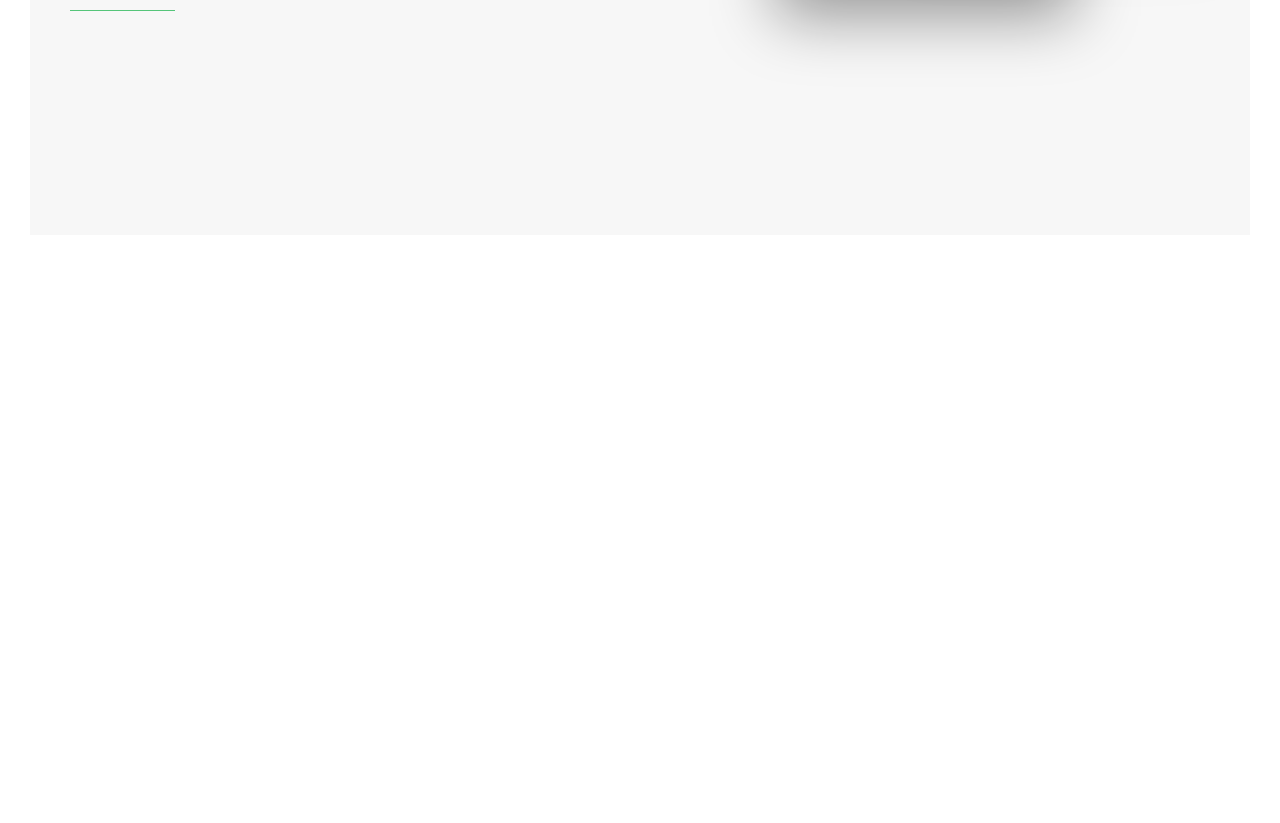
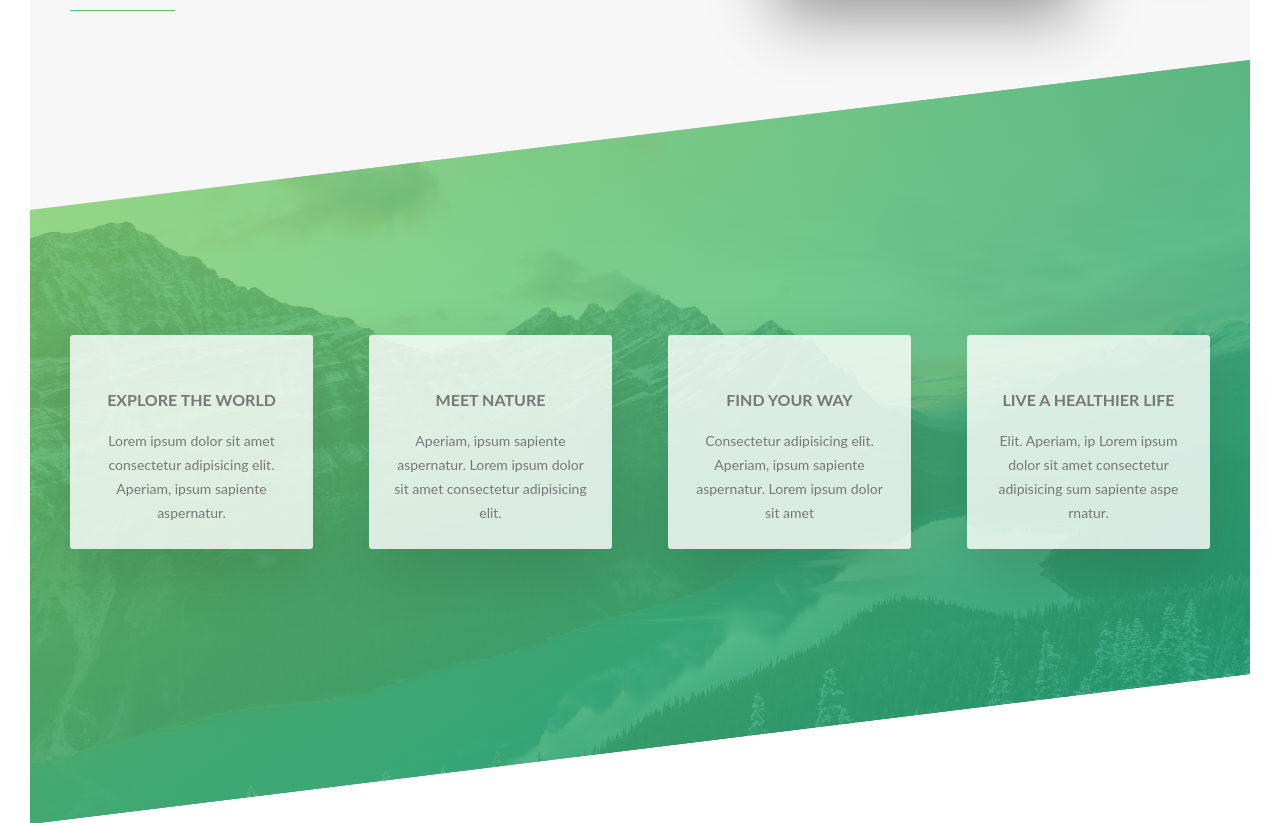
Before and after one commit to h3ndry/Natour-React-Gatsby, a Gatsby site: page / in a window 1280 px wide. Shown: the part 1278-2101 px from the top of the page. Before the commit the page ends 1543 px from the top, so only its background shows below. Built offline with nearby package versions, Linux system fonts and the light colour scheme; Gatsby itself is replaced by a stand-in of ours.

Commit message:
Styled the feature section

```diff
--- a/src/components/feature.js
+++ b/src/components/feature.js
@@ -0,0 +1,57 @@
+import React from 'react'
+import styled from 'styled-components'
+
+import Card from './featureCard'
+import bgImage from '../images/nat-4.jpg'
+
+export default function feature() {
+
+  const featureContent = [
+    {
+      icon: `icon icon-basic-world`,
+      title: `Explore the world`,
+      text: `Lorem ipsum dolor sit amet consectetur adipisicing elit. Aperiam, ipsum sapiente aspernatur.`
+    },
+    {
+      icon: `icon icon-basic-compass`,
+      title: `Meet nature`,
+      text: `Aperiam, ipsum sapiente aspernatur. Lorem ipsum dolor sit amet consectetur adipisicing elit. `
+    },
+    {
+      icon: `icon icon-basic-map`,
+      title: `Find your way`,
+      text: `Consectetur adipisicing elit. Aperiam, ipsum sapiente aspernatur. Lorem ipsum dolor sit amet `
+    },
+    {
+      icon: `icon icon-basic-heart`,
+      title: `Live a healthier life`,
+      text: `Elit. Aperiam, ip Lorem ipsum dolor sit amet consectetur adipisicing sum sapiente aspe rnatur.`
+    }
+  ]
+
+  return (
+    <FeatureWrapper>
+      <div className="row">
+        {featureContent.map(feature => <Card
+          icon={feature.icon}
+          title={feature.title}
+          text={feature.text}
+        />)}
+      </div>
+    </FeatureWrapper>
+  )
+}
+
+
+const FeatureWrapper = styled.section`
+  padding: 12.5rem 0;
+  background-image: linear-gradient(to right bottom, rgba(126,213,111,0.8), rgba(40,180,133,0.8)),
+  url(${bgImage});
+  background-size: cover;
+  transform: skewY(-7deg);
+  margin-top: -6.25rem;
+
+    > * {
+    transform: skewY(7deg);
+  }
+`
--- /dev/null
+++ b/src/components/featureCard.js
@@ -0,0 +1,59 @@
+import React from 'react'
+import styled from 'styled-components'
+
+export default function featureCard({ icon, title, text }) {
+  return (
+    <CardWrapper className='col-1-of-4' >
+      <div className="feature-box">
+        <i className={icon}></i>
+        <h3>{title}</h3>
+        <p>{text}</p>
+      </div>
+    </CardWrapper >
+  )
+}
+
+
+const CardWrapper = styled.div`
+  float: left;
+  &:not(:last-child) {
+    margin-right: var(--gutter-horizontal);
+    @media only screen and (max-width: 56.25em) {
+      margin-right: 0;
+      margin-bottom: var(--gutter-vertical-small);
+    }
+  }
+  @media only screen and (max-width: 56.25em) {
+    width: 100% !important;
+  }
+
+  .feature-box {
+    background-color: rgba(255,255,255,0.8);
+    font-size: 1rem;
+    padding: 1.5rem;
+    text-align: center;
+    border-radius: 3px;
+    box-shadow: 0 1.5rem 4rem rgba(0,0,0,0.15);
+    transition: -webkit-transform .3s;
+    transition: transform .3s;
+
+    &:hover {
+      transform: translateY(-1rem) scale(1.03);
+    }
+
+    .icon {
+      font-size: 3.75rem;
+      margin-bottom: 5px;
+      display: inline-block;
+      background-image: linear-gradient(to right, #7ed56f, #28b485);
+      -webkit-background-clip: text;
+      color: transparent;
+    }
+
+    p {
+      font-size: .875rem
+    }
+  }
+
+
+`
--- a/src/components/layout.js
+++ b/src/components/layout.js
@@ -73,6 +73,7 @@ const GlobalStyle = createGlobalStyle`
     }
   }
 
+
   .col-1-of-2 { width: calc((100% - var(--gutter-horizontal)) / 2); }
   .col-1-of-3 {
     width: calc((100% - 2 * var(--gutter-horizontal)) / 3);
@@ -80,9 +81,7 @@ const GlobalStyle = createGlobalStyle`
   .col-2-of-3 {
     width: calc(2 * ((100% - 2 * var(--gutter-horizontal)) / 3) + var(--gutter-horizontal));
   }
-  .col-1-of-4 {
-    width: calc((100% - 3 * var(--gutter-horizontal)) / 4);
-  }
+  .col-1-of-4 { width: calc((100% - 3 * var(--gutter-horizontal)) / 4); }
   .col-2-of-4 {
     width: calc(2 * ((100% - 3 * var(--gutter-horizontal)) / 4) + var(--gutter-horizontal));
   }
--- a/src/pages/index.js
+++ b/src/pages/index.js
@@ -7,11 +7,13 @@ import SEO from "../components/seo"
 import styled from 'styled-components'
 import Header from '../components/header'
 import About from '../components/About'
+import Feature from '../components/feature'
 
 const IndexPage = () => (
   <Layout>
     <Header />
     <About />
+    <Feature />
   </Layout>
 )
 
```
